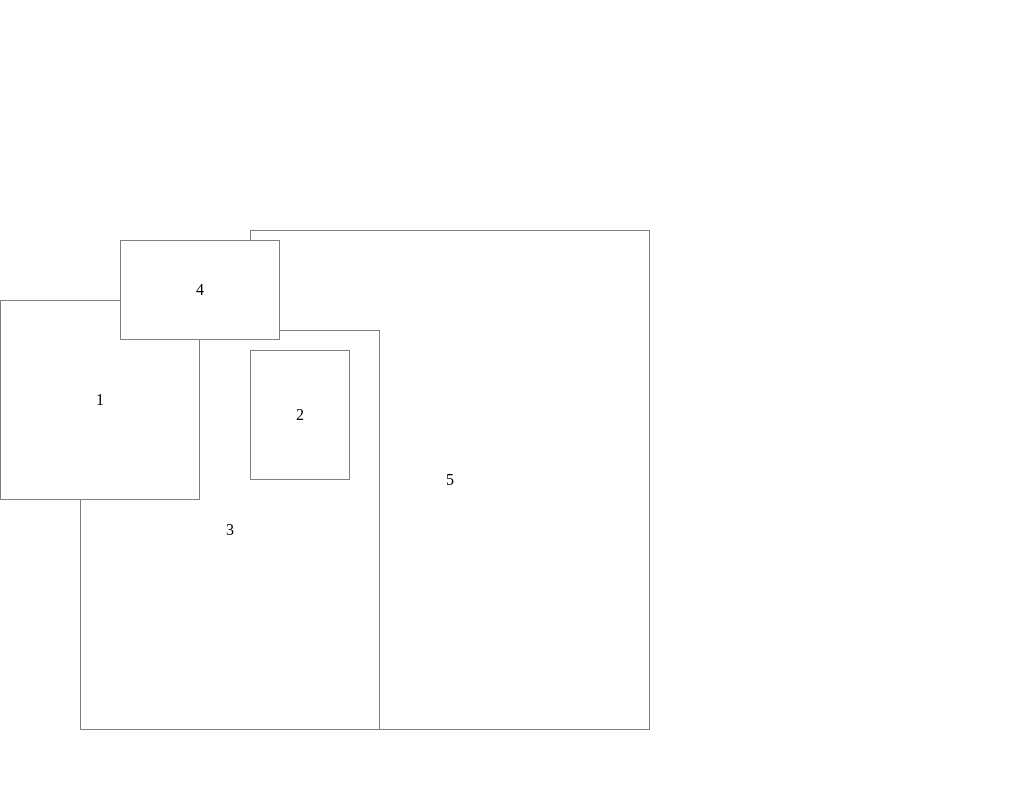
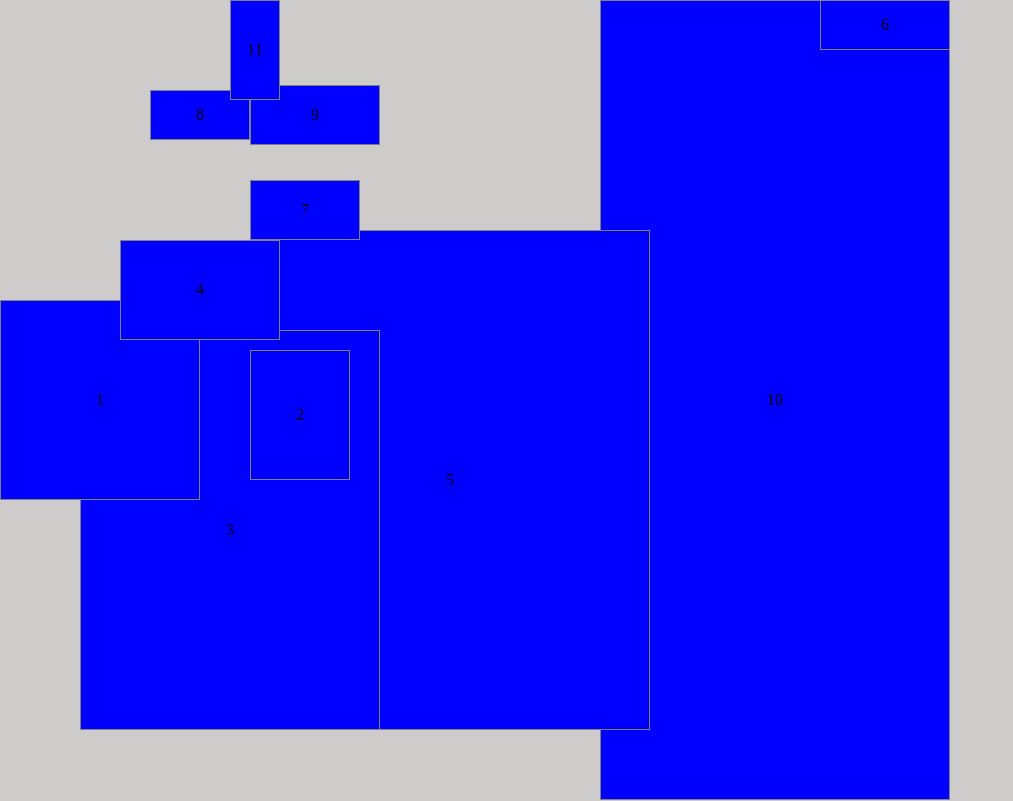
Before and after one commit to DiegoPlaninscheck/saep_Diego_Arthur, a plain HTML site: page patio/index.html in a window 1280 px wide. Shown: the top 801 px of the page, without its empty margins (0-1013 px from the left). Drawn offline with Linux system fonts and the light colour scheme.

Commit message:
update css

```diff
--- a/patio/styles.css
+++ b/patio/styles.css
@@ -4,9 +4,13 @@
     box-sizing: border-box;
 }
 
+body{
+    background-color: rgb(206, 203, 203);
+}
+
 #one{
     border: solid 1px grey;
-    background-color: #fff;
+    background-color: #0000FF;
     width: 200px;
     height: 200px;
     align-items: center;
@@ -19,7 +23,7 @@
 
 #two{
     border: solid 1px grey;
-    background-color: #fff;
+    background-color: #0000FF;
     width: 100px;
     height: 130px;
     align-items: center;
@@ -33,7 +37,7 @@
 
 #three{
     border: solid 1px grey;
-    background-color: #fff;
+    background-color: #0000FF;
     width: 300px;
     height: 400px;
     align-items: center;
@@ -46,7 +50,7 @@
 
 #four{
     border: solid 1px grey;
-    background-color: #fff;
+    background-color: #0000FF;
     width: 160px;
     height: 100px;
     align-items: center;
@@ -60,7 +64,7 @@
 
 #five{
     border: solid 1px grey;
-    background-color: #fff;
+    background-color: #0000FF;
     width: 400px;
     height: 500px;
     align-items: center;
@@ -74,61 +78,85 @@
 
 #six{
     border: solid 1px grey;
-    background-color: #fff;
+    background-color: #0000FF;
     width: 130px;
     height: 50px;
     align-items: center;
     display: flex;
     justify-content: center;
+    position: relative;
+    z-index: 2;
+    bottom: 1330px;
+    left: 820px;
 }
 
 #seven{
     border: solid 1px grey;
-    background-color: #fff;
+    background-color: #0000FF;
     width: 110px;
     height: 60px;
     align-items: center;
     display: flex;
     justify-content: center;
     position: relative;
+    z-index: 6;
+    bottom: 1200px;
+    left: 250px;
 }
 
 #eight{
     border: solid 1px grey;
-    background-color: #fff;
+    background-color: #0000FF;
     width: 100px;
     height: 50px;
     align-items: center;
     display: flex;
     justify-content: center;
+    position: relative;
+    z-index: 7;
+    bottom: 1350px;
+    left: 150px;
 }
 
 #nine{
     border: solid 1px grey;
-    background-color: #fff;
+    background-color: #0000FF;
     width: 130px;
     height:  60px;
     align-items: center;
     display: flex;
     justify-content: center;
+    position: relative;
+    z-index: 8;
+    bottom: 1405px;
+    left: 250px;
 }
 
 #ten{
     border: solid 1px grey;
-    background-color: #fff;
+    background-color: #0000FF;
     width: 350px;
     height: 800px;
     align-items: center;
     display: flex;
     justify-content: center;
+    position: relative;
+    z-index: 0;
+    bottom: 1550px;
+    left: 600px;
 }
 
 #eleven{
     border: solid 1px grey;
-    background-color: #fff;
-    width: 80px;
-    height: 120px;
+    background-color: #0000FF;
+    width: 50px;
+    height: 100px;
     align-items: center;
     display: flex;
     justify-content: center;
+    position: relative;
+    z-index: 9;
+    bottom: 2350px;
+    left: 230px;
+    cursor: pointer;
 }
```
